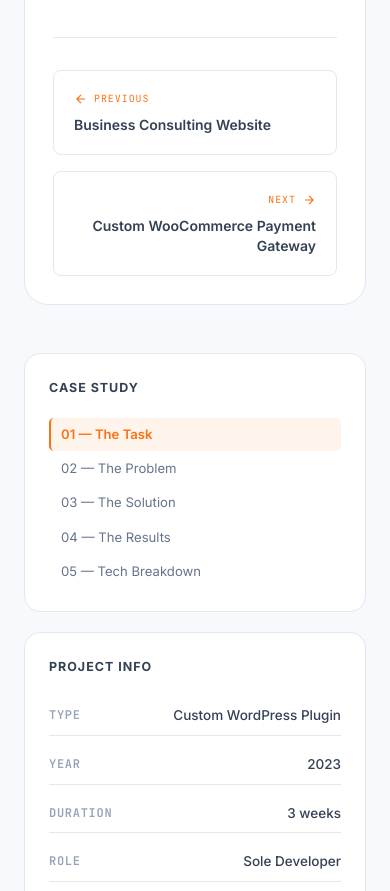
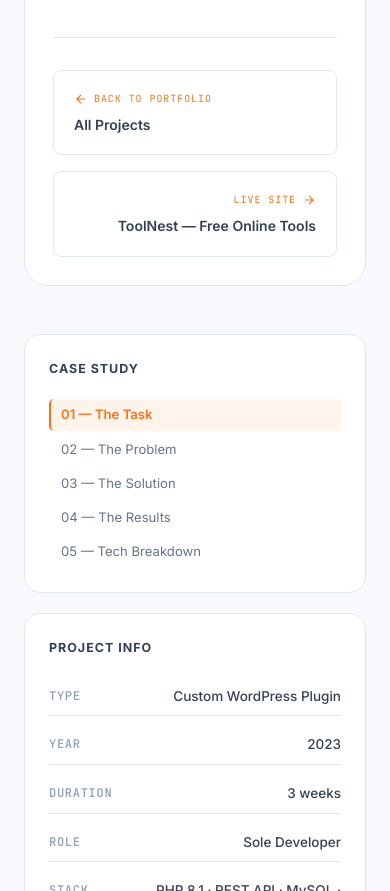
Before and after one commit to Code-Neo-Kun/Code-Neo-Portfolio, a website with bundled scripts: page src/portfolio-detail.html in a window 390 px wide. Shown: the part 10406-11297 px from the top of the page. Built offline with nearby package versions, Linux system fonts and the light colour scheme.

Commit message:
Fix remaining audit issues: phone href, twitter placeholder, stale count, fake post-nav links

```diff
--- a/src/portfolio-detail.html
+++ b/src/portfolio-detail.html
@@ -490,23 +490,24 @@
 
           <!-- Post nav -->
           <nav class="post-nav reveal" aria-label="Project navigation">
-            <a href="portfolio-detail.html?slug=business-consulting-website" class="post-nav-item post-nav-prev">
+            <a href="portfolio.html" class="post-nav-item post-nav-prev">
               <span class="post-nav-dir">
                 <svg width="14" height="14" fill="none" stroke="currentColor" stroke-width="2" viewBox="0 0 24 24">
                   <path d="M19 12H5M12 5l-7 7 7 7" />
                 </svg>
-                Previous
+                Back to Portfolio
               </span>
-              <span class="post-nav-title">Business Consulting Website</span>
+              <span class="post-nav-title">All Projects</span>
             </a>
-            <a href="portfolio-detail.html?slug=payment-gateway-plugin" class="post-nav-item post-nav-next">
+            <a href="https://tool-nest-virid.vercel.app/" target="_blank" rel="noopener"
+              class="post-nav-item post-nav-next">
               <span class="post-nav-dir">
-                Next
+                Live Site
                 <svg width="14" height="14" fill="none" stroke="currentColor" stroke-width="2" viewBox="0 0 24 24">
                   <path d="M5 12h14M12 5l7 7-7 7" />
                 </svg>
               </span>
-              <span class="post-nav-title">Custom WooCommerce Payment Gateway</span>
+              <span class="post-nav-title">ToolNest — Free Online Tools</span>
             </a>
           </nav>
 
```
Also changed, not shown: src/book.html (+3 -3 lines), src/index.html (+1 -1 lines), src/portfolio.html (+1 -1 lines).
